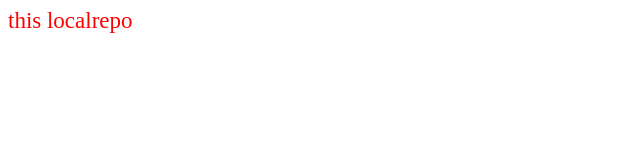
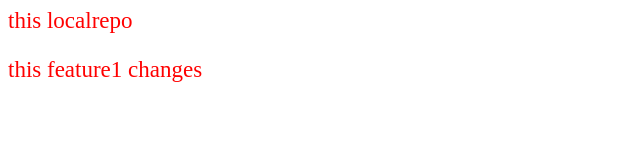
Before and after one commit to shivam-147/localrepo, a plain HTML site: page index.html in a window 1280 px wide. Shown: the whole page, without its empty margins (0-640 px from the left). Drawn offline with Linux system fonts and the light colour scheme.

Commit message:
Update index.html

```diff
--- a/index.html
+++ b/index.html
@@ -5,5 +5,6 @@
 
     <body>
     <p>this localrepo</p>
+        <p>this feature1 changes</p>
     </body>
 </html>
```
